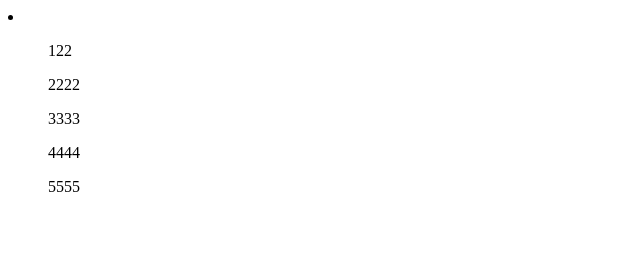
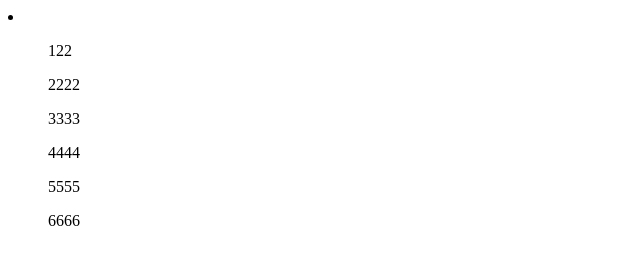
Before and after one commit to Prashantha-R/git-and-GitHub2, a plain HTML site: page index.html in a window 1280 px wide. Shown: the full height of the page, 0-640 px from the left. Drawn offline with Linux system fonts and the light colour scheme.

Commit message:
6th commit

```diff
--- a/index.html
+++ b/index.html
@@ -12,6 +12,7 @@
         <ol>3333</ol>
         <ol>4444</ol>
         <ol>5555</ol>
+        <ol>6666</ol>
 
     </li>
 </body>
```
